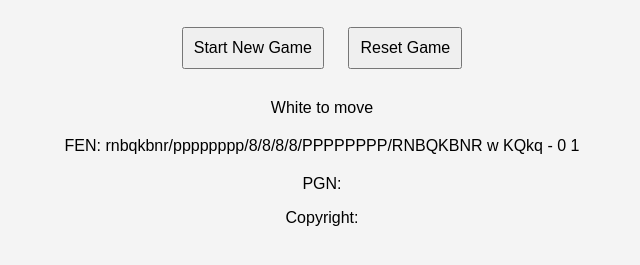
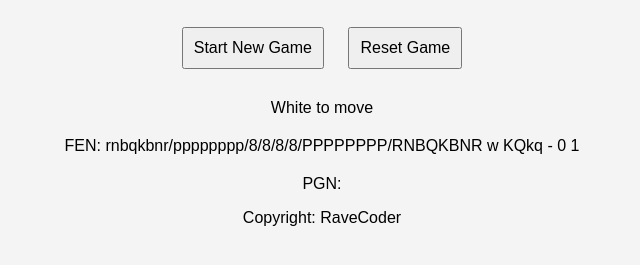
Before and after one commit to Aarnav-kumar/Chess, a plain HTML site: page chess-game/index.html in a window 1280 px wide. Shown: the part 419-684 px from the top of the page, without its empty margins (318-958 px from the left). Drawn offline with Linux system fonts and the light colour scheme.

Commit message:
Update index.html
Copyright Information

```diff
--- a/chess-game/index.html
+++ b/chess-game/index.html
@@ -17,7 +17,7 @@
     <div id="status"></div>
     <div id="fen"></div>
     <div id="pgn"></div>
-    <p>Copyright: </p>
+    <p>Copyright: RaveCoder</p>
     <script src="script.js"></script>
 </body>
 </html>
```
